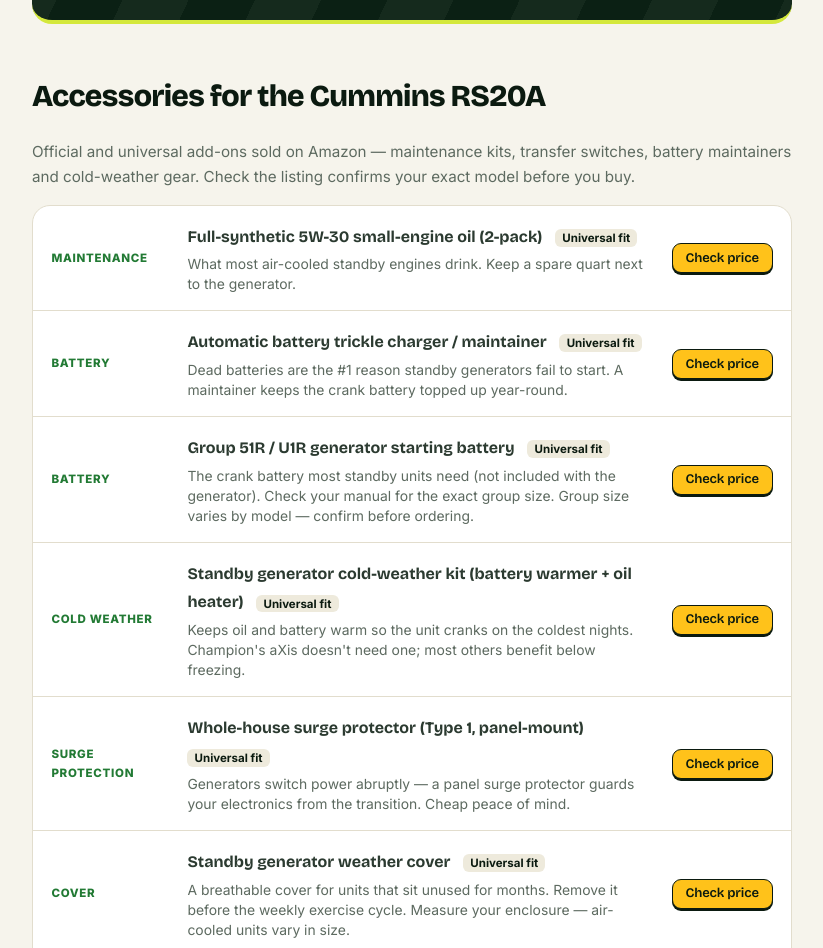
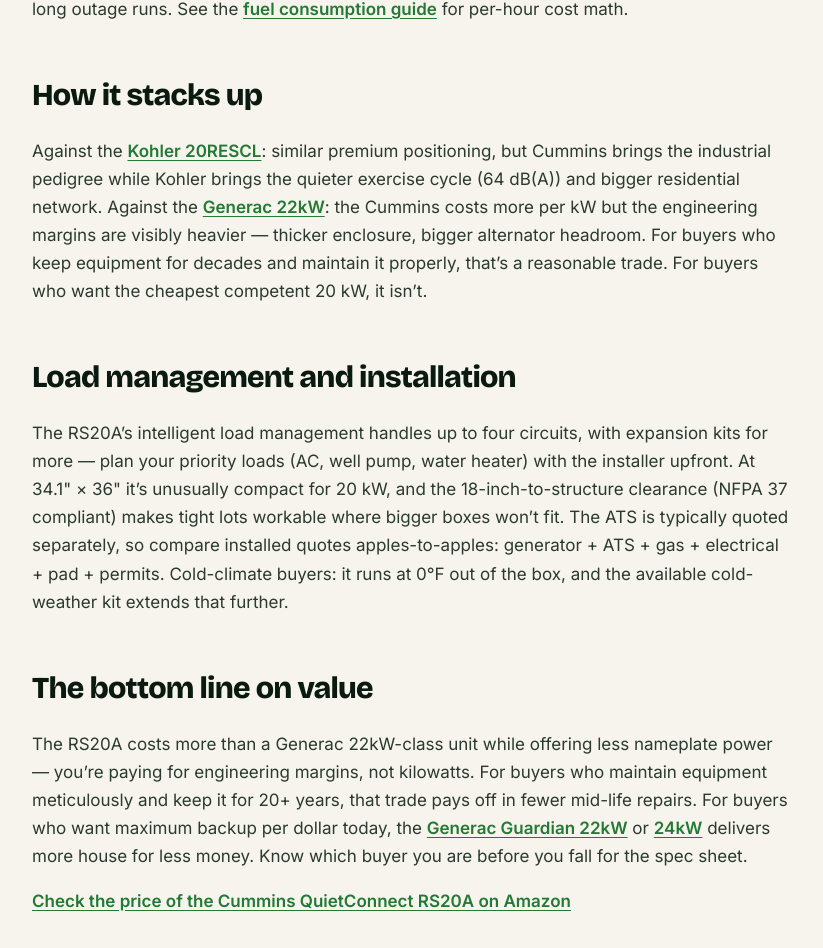
Before and after one commit to sagivo/standby-generator-guide, an Astro site: page /generators/cummins-rs20a in a window 1280 px wide. Shown: the part 3553-4501 px from the top of the page, without its empty margins (138-961 px from the left). Built offline with nearby package versions, Linux system fonts and the light colour scheme; Astro itself is replaced by a stand-in of ours; no server answers; a web font is replaced by a local one.

Commit message:
Content engine: SEO tune-up + new articles (src/content/reviews/cummins-rs20a.md)

```diff
--- a/src/content/reviews/cummins-rs20a.md
+++ b/src/content/reviews/cummins-rs20a.md
@@ -30,4 +30,20 @@
 - **Cold weather:** Runs at 0°F out of the box; cold-weather kits extend it further.
 - **Footprint:** 34.1" × 36" × 27.3" — remarkably compact for 20 kW.
 
+## Fuel consumption
+
+Published figures: ~172 cu-ft/hr of natural gas at half load, ~268 at full; ~1.8 gal/hr of propane at half, ~3.1 at full. That's among the thriftier 20 kW units on propane — relevant if you expect long outage runs. See the [fuel consumption guide](/posts/standby-generator-fuel-consumption/) for per-hour cost math.
+
+## How it stacks up
+
+Against the [Kohler 20RESCL](/generators/kohler-20rescl/): similar premium positioning, but Cummins brings the industrial pedigree while Kohler brings the quieter exercise cycle (64 dB(A)) and bigger residential network. Against the [Generac 22kW](/generators/generac-guardian-22kw/): the Cummins costs more per kW but the engineering margins are visibly heavier — thicker enclosure, bigger alternator headroom. For buyers who keep equipment for decades and maintain it properly, that's a reasonable trade. For buyers who want the cheapest competent 20 kW, it isn't.
+
+## Load management and installation
+
+The RS20A's intelligent load management handles up to four circuits, with expansion kits for more — plan your priority loads (AC, well pump, water heater) with the installer upfront. At 34.1" × 36" it's unusually compact for 20 kW, and the 18-inch-to-structure clearance (NFPA 37 compliant) makes tight lots workable where bigger boxes won't fit. The ATS is typically quoted separately, so compare installed quotes apples-to-apples: generator + ATS + gas + electrical + pad + permits. Cold-climate buyers: it runs at 0°F out of the box, and the available cold-weather kit extends that further.
+
+## The bottom line on value
+
+The RS20A costs more than a Generac 22kW-class unit while offering less nameplate power — you're paying for engineering margins, not kilowatts. For buyers who maintain equipment meticulously and keep it for 20+ years, that trade pays off in fewer mid-life repairs. For buyers who want maximum backup per dollar today, the [Generac Guardian 22kW](/generators/generac-guardian-22kw/) or [24kW](/generators/generac-guardian-24kw/) delivers more house for less money. Know which buyer you are before you fall for the spec sheet.
+
 [Check the price of the Cummins QuietConnect RS20A on Amazon](amazon:cummins-rs20a)
```
